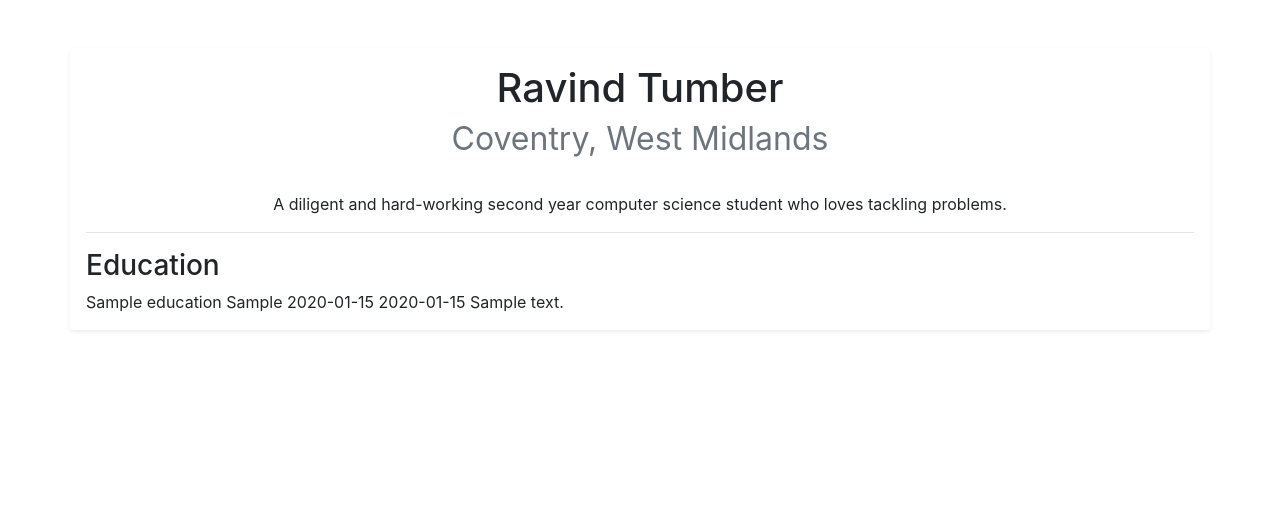
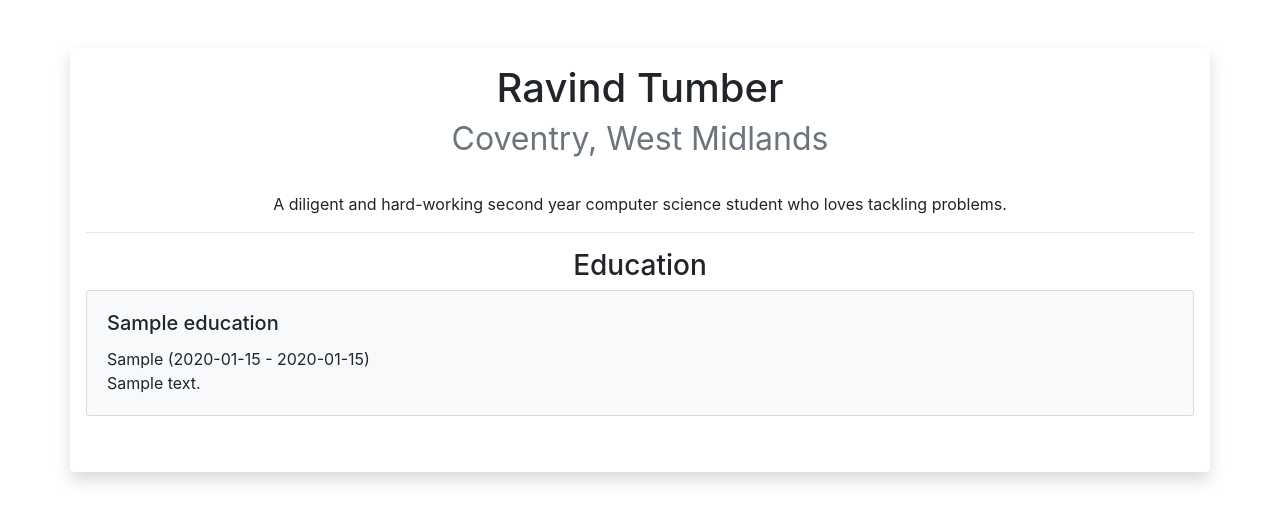
Before and after one commit to RavindTumber/bridging-cwk, a Django app: page /cv/ in a window 1280 px wide. Shown: the part 58-580 px from the top of the page. Run offline with Django 3.2, Linux system fonts and the light colour scheme; tables that the repository leaves empty hold one stand-in row (values such as "Sample post"); some libraries are stand-ins or nearby versions.

Commit message:
Changed appearance of education items using bootstrap cards

```diff
--- a/cv/templates/cv/cv.html
+++ b/cv/templates/cv/cv.html
@@ -6,7 +6,7 @@
     </head>
 
     <body>
-        <div class="container mt-5 shadow-sm p-3 mb-5 bg-white rounded">
+        <div class="container mt-5 shadow p-3 mb-5 bg-white rounded">
             <h1 class="text-center">Ravind Tumber
                 <br>
                 <small class="text-muted">Coventry, West Midlands</small>
@@ -16,20 +16,22 @@
             <hr>
 
             <div id="Education">
-                <h3>Education</h3>
+                <h3 class="text-center">Education</h3>
                 {% if user.is_authenticated %}
                     <a href="{% url 'cv:education_new' %}" class="btn btn-primary" id="add-education">Add Education</a>
                     <br>
                 {% endif %}
 
                 {% for education in educations %}
-                    <div id="education_{{ forloop.counter }}">
-                        {{ education.name }}
-                        {{ education.location }}
-                        {{ education.start_date }}
-                        {{ education.end_date }}
-                        {{ education.description }}
+                    <div class="card bg-light mb-3" id="education_{{ forloop.counter }}">
+                        <div class="card-body">
+                            <h5 class="card-title">{{ education.name }}</h5>
+                            <p class="card-text">{{ education.location }} ({{ education.start_date }} - {{ education.end_date }})
+                                <br> {{ education.description }}
+                            </p>
+                        </div>
                     </div>
+                    <br>
                 {% endfor %}
             </div>
             <div id="Experience">
--- a/functional_tests.py
+++ b/functional_tests.py
@@ -47,6 +47,12 @@ class FunctionalTest(unittest.TestCase):
 
         # User should be redirected to the CV page where their education details will be displayed
         education = self.driver.find_element_by_id('education_1')
+        self.assertIn('Test name', education)
+
+        # User realises that they have entered incorrect data and decide to edit it
+        # self.driver.find_element_by_id('edit-education').click()
+        # self.driver.find_element_by_id('id_name').send_keys('Test updated name')
+        # self.driver.find_element_by_id('save').click()
 
 if __name__ == '__main__':
     unittest.main()
```
